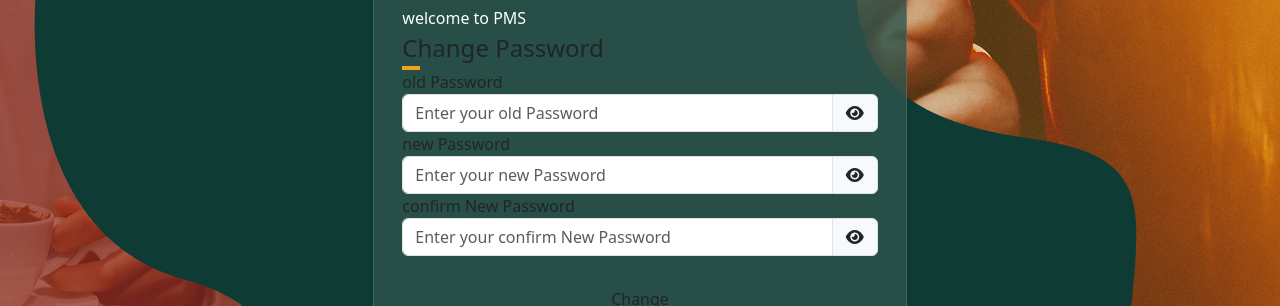
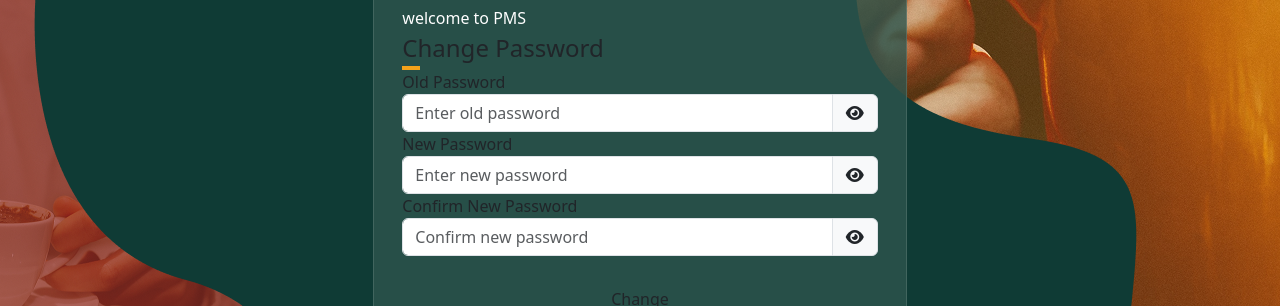
Before and after one commit to Amira73/pms-app, a React (Vite) app: page /auth/change-password in a window 1280 px wide. Shown: the part 388-694 px from the top of the page. Built offline with nearby package versions, Linux system fonts and the light colour scheme.

Commit message:
adjust updata in placeholder

```diff
--- a/src/Modules/AuthModule/Components/ChangePassword/ChangePassword.tsx
+++ b/src/Modules/AuthModule/Components/ChangePassword/ChangePassword.tsx
@@ -18,40 +18,30 @@ type ChangePasswordForm = {
 };
 export default function ChangePassword() {
   let navigate = useNavigate();
+  const form = useForm<ChangePasswordForm>();
+  const { getValues } = form;
 
   const fields: AuthField<ChangePasswordForm>[] = [
     {
       name: "oldPassword",
-      label: "old Password",
+      label: "Old Password",
       type: "password",
-      placeholder: "Enter your old Password ",
-      rules: {
-        required: validation.PASSWORD_VALIDATION(
-          getRequiredMessage("oldPassword")
-        ).required,
-      },
+      placeholder: "Enter old password",
+      rules: validation.PASSWORD_VALIDATION(getRequiredMessage("oldPassword")),
     },
     {
       name: "newPassword",
-      label: "new Password",
+      label: "New Password",
       type: "password",
-      placeholder: "Enter your new Password",
-      rules: {
-        required: validation.PASSWORD_VALIDATION(
-          getRequiredMessage("newPassword")
-        ).required,
-      },
+      placeholder: "Enter new password",
+      rules: validation.PASSWORD_VALIDATION(getRequiredMessage("newPassword")),
     },
     {
       name: "confirmNewPassword",
-      label: "confirm New Password",
+      label: "Confirm New Password",
       type: "password",
-      placeholder: "Enter your confirm New Password",
-      rules: {
-        required: validation.PASSWORD_VALIDATION(
-          getRequiredMessage("confirmNewPassword")
-        ).required,
-      },
+      placeholder: "Confirm new password",
+      rules: validation.CONFIRM_PASSWORD_VALIDATION(getValues),
     },
   ];
   const onSubmit = async (data: ChangePasswordForm) => {
```
